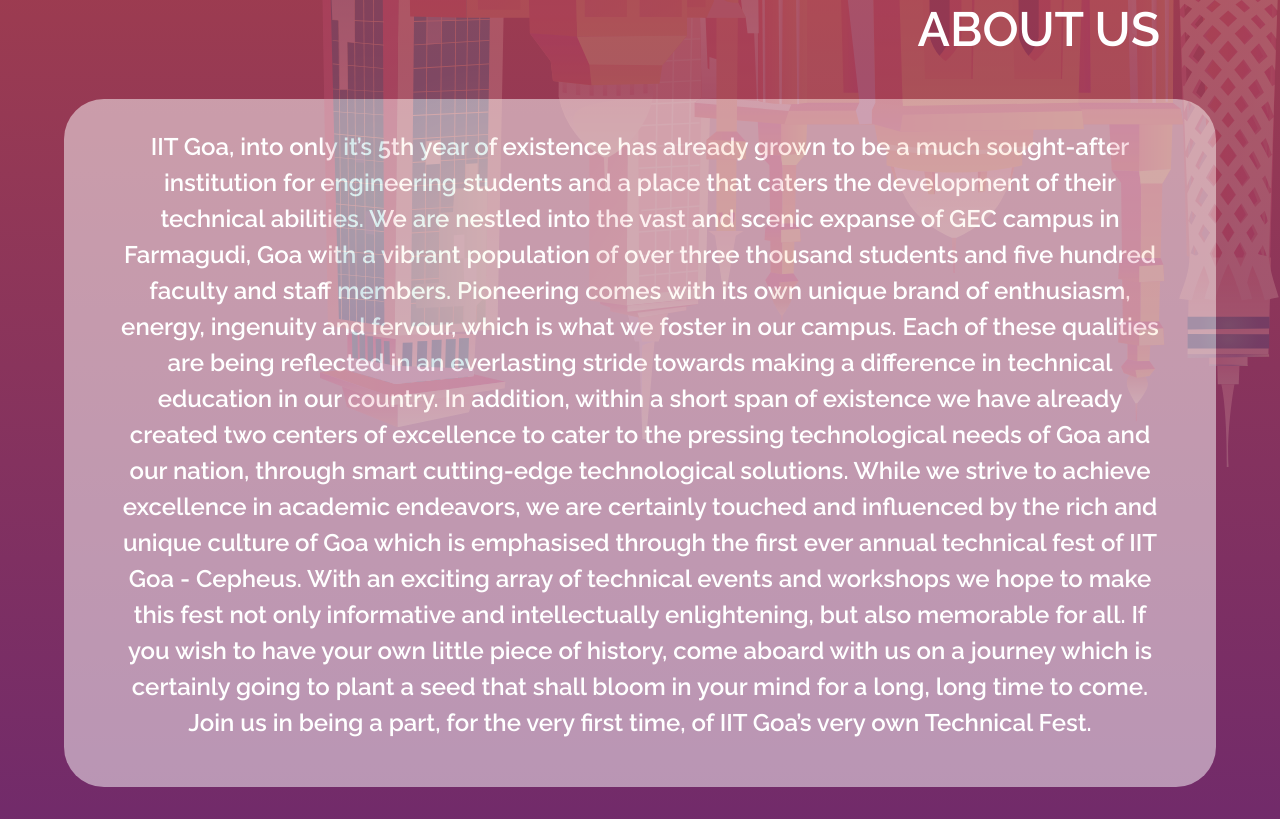
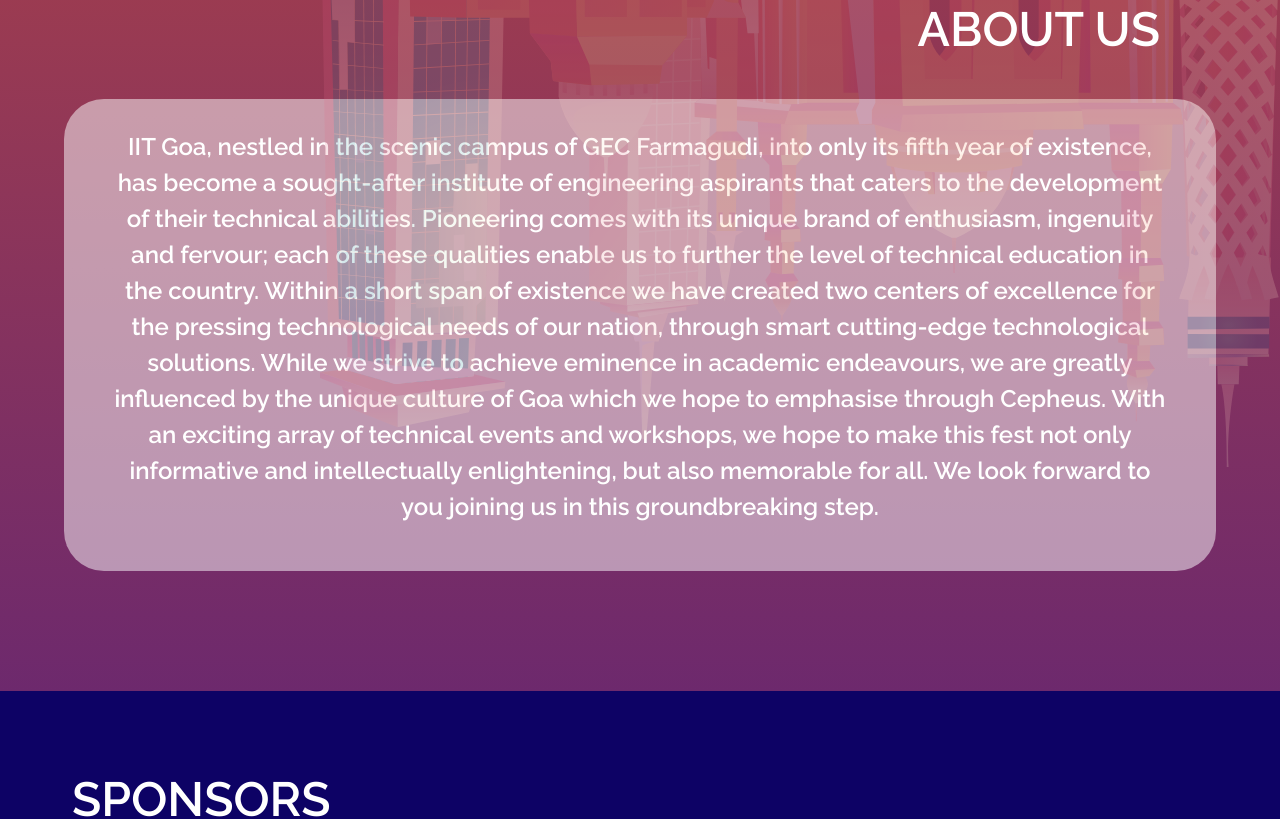
Before and after one commit to ayaniitgoa/TechFest, a React (Create React App) app: page / in a window 1280 px wide. Shown: the part 980-1799 px from the top of the page. Built offline with nearby package versions, Linux system fonts and the light colour scheme.

Commit message:
Updated about us text

```diff
--- a/src/Containers/AboutUs/AboutUs.js
+++ b/src/Containers/AboutUs/AboutUs.js
@@ -13,29 +13,21 @@
       <h2 className="about-us-title">ABOUT US</h2>
       <div className="about-us-text">
         <p>
-          IIT Goa, into only it’s 5th year of existence has already grown to be
-          a much sought-after institution for engineering students and a place
-          that caters the development of their technical abilities. We are
-          nestled into the vast and scenic expanse of GEC campus in Farmagudi,
-          Goa with a vibrant population of over three thousand students and five
-          hundred faculty and staff members. Pioneering comes with its own
-          unique brand of enthusiasm, energy, ingenuity and fervour, which is
-          what we foster in our campus. Each of these qualities are being
-          reflected in an everlasting stride towards making a difference in
-          technical education in our country. In addition, within a short span
-          of existence we have already created two centers of excellence to
-          cater to the pressing technological needs of Goa and our nation,
-          through smart cutting-edge technological solutions. While we strive to
-          achieve excellence in academic endeavors, we are certainly touched and
-          influenced by the rich and unique culture of Goa which is emphasised
-          through the first ever annual technical fest of IIT Goa - Cepheus.
-          With an exciting array of technical events and workshops we hope to
-          make this fest not only informative and intellectually enlightening,
-          but also memorable for all. If you wish to have your own little piece
-          of history, come aboard with us on a journey which is certainly going
-          to plant a seed that shall bloom in your mind for a long, long time to
-          come. Join us in being a part, for the very first time, of IIT Goa’s
-          very own Technical Fest.
+          IIT Goa, nestled in the scenic campus of GEC Farmagudi, into only its
+          fifth year of existence, has become a sought-after institute of
+          engineering aspirants that caters to the development of their
+          technical abilities. Pioneering comes with its unique brand of
+          enthusiasm, ingenuity and fervour; each of these qualities enable us
+          to further the level of technical education in the country. Within a
+          short span of existence we have created two centers of excellence for
+          the pressing technological needs of our nation, through smart
+          cutting-edge technological solutions. While we strive to achieve
+          eminence in academic endeavours, we are greatly influenced by the
+          unique culture of Goa which we hope to emphasise through Cepheus. With
+          an exciting array of technical events and workshops, we hope to make
+          this fest not only informative and intellectually enlightening, but
+          also memorable for all. We look forward to you joining us in this
+          groundbreaking step.
         </p>
       </div>
     </div>
--- a/src/Containers/ContactUs/ContactUs.css
+++ b/src/Containers/ContactUs/ContactUs.css
@@ -75,6 +75,11 @@
   background: none !important;
 }
 
+@media only screen and (max-width: 800px) {
+  .contact-text {
+    font-size: 0.9rem;
+  }
+}
 @media only screen and (max-width: 650px) {
   .underwater-city {
     width: 100vw;
--- a/src/Containers/ContactUs/ContactUs.js
+++ b/src/Containers/ContactUs/ContactUs.js
@@ -14,26 +14,17 @@
     // dots: true,
     infinite: true,
     speed: 500,
-    slidesToShow: 2,
+    slidesToShow: 3,
     slidesToScroll: 1,
     responsive: [
       {
-        breakpoint: 1024,
-        settings: {
-          slidesToShow: 3,
-          slidesToScroll: 1,
-          infinite: true,
-          dots: true,
-        },
-      },
-      {
-        breakpoint: 800,
+        breakpoint: 1224,
         settings: {
           slidesToShow: 2,
           slidesToScroll: 1,
-          initialSlide: 1,
         },
       },
+
       {
         breakpoint: 600,
         settings: {
```
Also changed, not shown: 1 other file (tests, documents, lock files or other folders).
